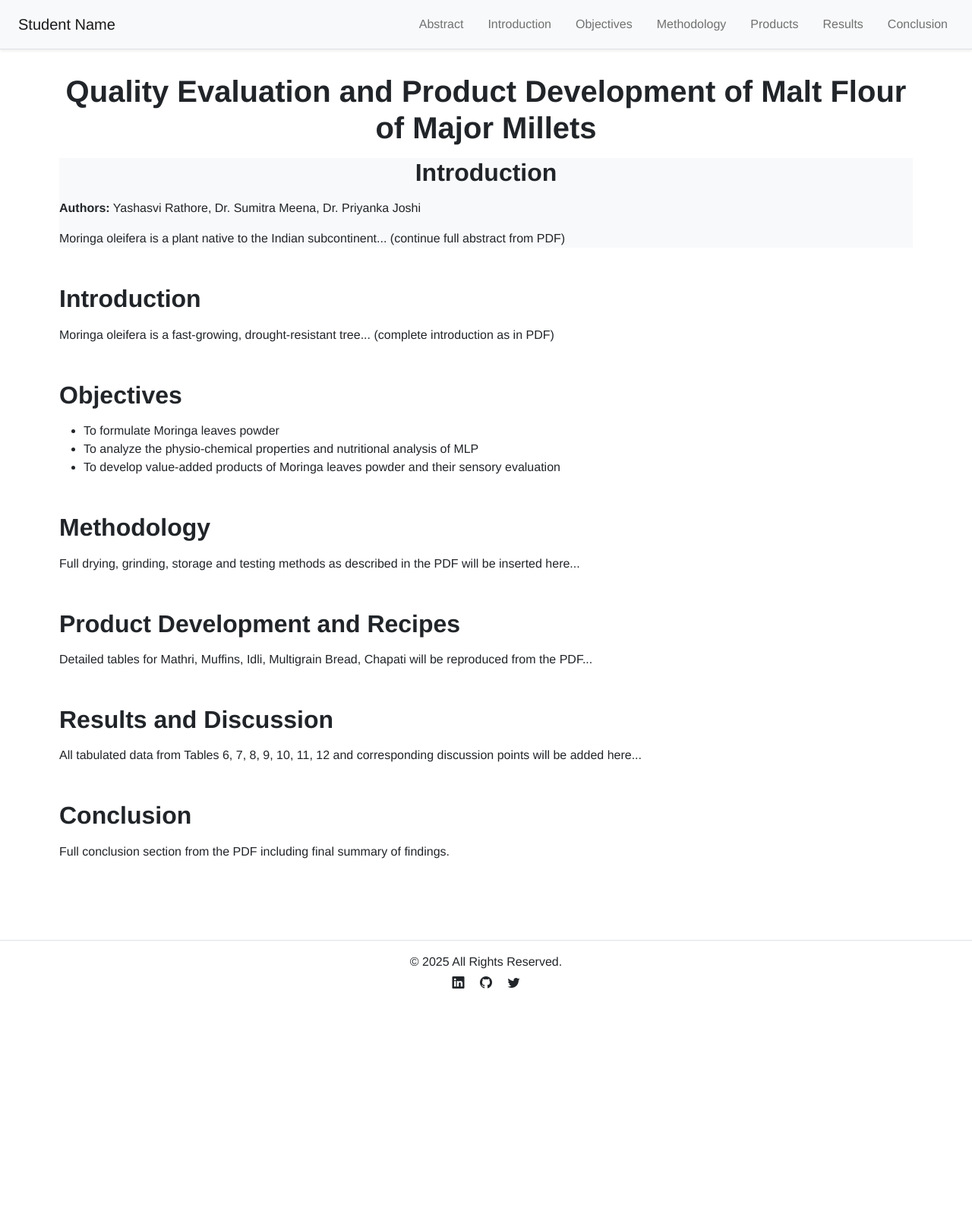
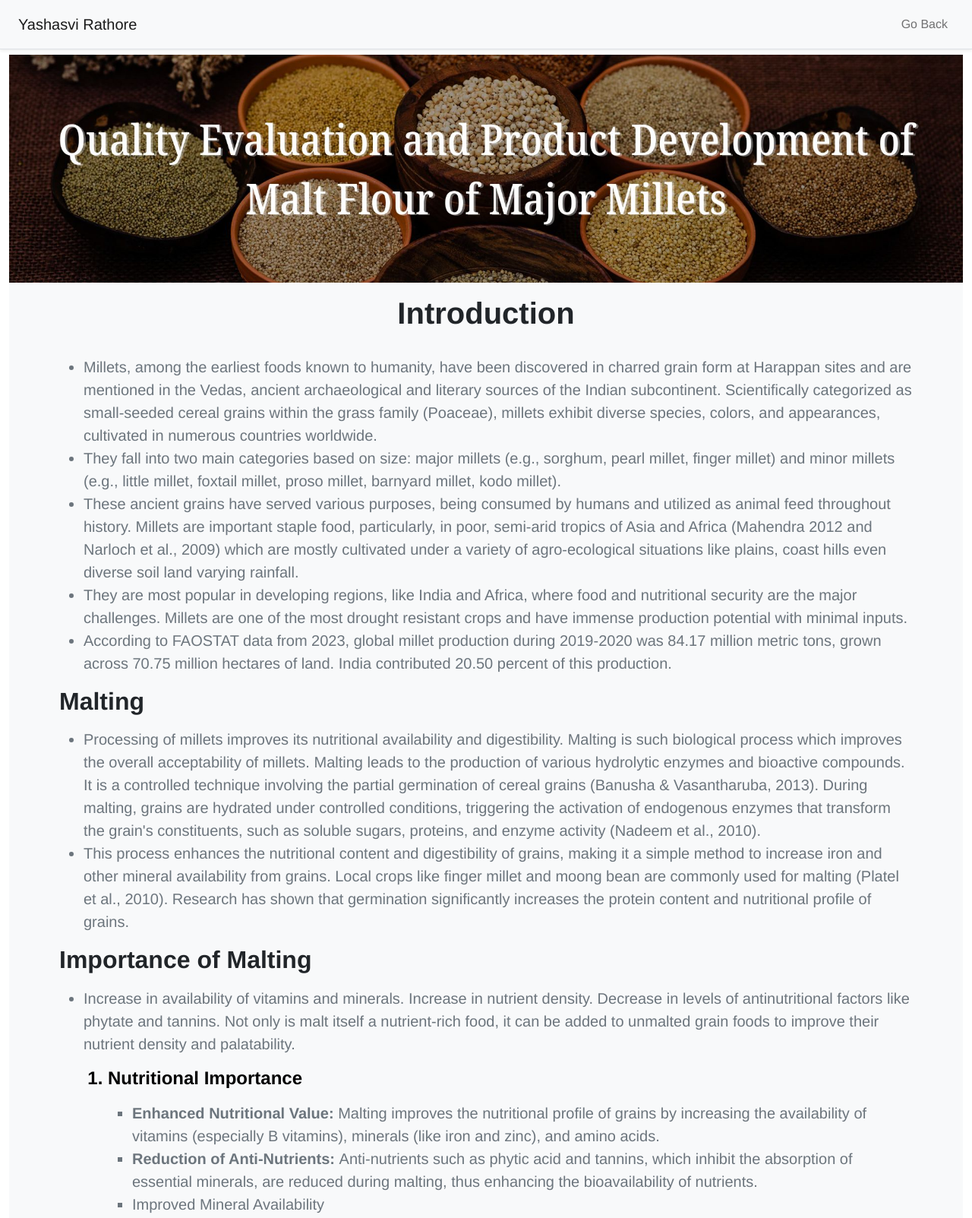
Before and after one commit to Self-Lakshh/PHD-Portfolio.github.io, a plain HTML site: page pages/research1.html in a window 1280 px wide. Shown: the top 1603 px of the page at 76% size. Before the commit the page ends 1322 px from the top, so only its background shows below. Drawn offline with nearby package versions, Linux system fonts and the light colour scheme.

Commit message:
Adding Research-1 Data

```diff
--- a/pages/research1.html
+++ b/pages/research1.html
@@ -29,19 +29,13 @@
     <!-- Navigation Bar -->
     <nav class="navbar navbar-expand-lg navbar-light bg-light border-bottom shadow-sm fixed-top">
         <div class="container-fluid px-4 py-1">
-            <a class="navbar-brand" href="#">Student Name</a>
+            <a class="navbar-brand" href="/index.html">Yashasvi Rathore</a>
             <button class="navbar-toggler" type="button" data-bs-toggle="offcanvas" data-bs-target="#offcanvasNav">
                 <span class="navbar-toggler-icon"></span>
             </button>
             <div class="collapse navbar-collapse justify-content-end" id="navbarNav">
                 <ul class="navbar-nav gap-3">
-                    <li class="nav-item"><a class="nav-link" href="#abstract">Abstract</a></li>
-                    <li class="nav-item"><a class="nav-link" href="#introduction">Introduction</a></li>
-                    <li class="nav-item"><a class="nav-link" href="#objectives">Objectives</a></li>
-                    <li class="nav-item"><a class="nav-link" href="#methodology">Methodology</a></li>
-                    <li class="nav-item"><a class="nav-link" href="#products">Products</a></li>
-                    <li class="nav-item"><a class="nav-link" href="#results">Results</a></li>
-                    <li class="nav-item"><a class="nav-link" href="#conclusion">Conclusion</a></li>
+                    <li class="nav-item"><a class="nav-link" href="/index.html">Go Back</a></li>
                 </ul>
             </div>
         </div>
@@ -55,61 +49,144 @@
         </div>
         <div class="offcanvas-body">
             <ul class="navbar-nav">
-                <li class="nav-item"><a class="nav-link" href="#abstract">Abstract</a></li>
-                <li class="nav-item"><a class="nav-link" href="#introduction">Introduction</a></li>
-                <li class="nav-item"><a class="nav-link" href="#objectives">Objectives</a></li>
-                <li class="nav-item"><a class="nav-link" href="#methodology">Methodology</a></li>
-                <li class="nav-item"><a class="nav-link" href="#products">Products</a></li>
-                <li class="nav-item"><a class="nav-link" href="#results">Results</a></li>
-                <li class="nav-item"><a class="nav-link" href="#conclusion">Conclusion</a></li>
+                <li class="nav-item"><a class="nav-link" href="/index.html">Go Back</a></li>
             </ul>
         </div>
     </div>
 
     <!-- Main Content -->
-    <main class="container my-5 pt-5">
-        <h1 class="mb-3 text-center">Quality Evaluation and Product Development of Malt Flour of Major Millets</h1>
-        <section id="abstract" class="mb-5 bg-light" data-aos="fade-up">
-            <h2 class="mb-3 text-center">Introduction</h2>
-            <p><strong>Authors:</strong> Yashasvi Rathore, Dr. Sumitra Meena, Dr. Priyanka Joshi</p>
-            <p>Moringa oleifera is a plant native to the Indian subcontinent... (continue full abstract from PDF)</p>
+    <main class="container-fluid my-5 pt-4">
+        <!-- Banner -->
+        <div class="container-fluid p-0">
+            <div class="row" style="height: 300px; overflow: hidden;">
+                <img src="/assets/research1-banner.jpg" alt="Banner Image" class="img-fluid w-100 h-100"
+                    style="object-fit: cover;" data-aos="fade-down">
+            </div>
+        </div>
+
+        <!-- Introduction -->
+        <section id="introduction" class="mb-5 bg-light" data-aos="fade-up">
+            <div class="container py-3">
+                <h5 class="text-center display-6 fw-bold mb-3" data-aos="fade-up">Introduction</h5>
+                <div class="row justify-content-center align-items-center text-center text-md-start mb-5">
+                    <!-- Right Side: Text -->
+                    <div>
+                        <p class="lead text-muted mt-3" data-aos="fade-up">
+                        <ul class="lead text-muted mt-3" data-aos="fade-up">
+                            <li>
+                                Millets, among the earliest foods known to humanity, have been discovered in charred
+                                grain form at Harappan sites and
+                                are mentioned in the Vedas, ancient archaeological and literary sources of the Indian
+                                subcontinent. Scientifically
+                                categorized as small-seeded cereal grains within the grass family (Poaceae), millets
+                                exhibit diverse species, colors,
+                                and appearances, cultivated in numerous countries worldwide.
+                            </li>
+                            <li>
+                                They fall into two main categories based on size: major millets (e.g., sorghum, pearl
+                                millet, finger millet) and minor
+                                millets (e.g., little millet, foxtail millet, proso millet, barnyard millet, kodo
+                                millet).
+                            </li>
+                            <li>These ancient grains have served various purposes, being consumed by humans and utilized
+                                as animal feed throughout
+                                history. Millets are important staple food, particularly, in poor, semi-arid tropics of
+                                Asia and Africa (Mahendra 2012
+                                and Narloch et al., 2009) which are mostly cultivated under a variety of agro-ecological
+                                situations like plains, coast
+                                hills even diverse soil land varying rainfall.
+                            </li>
+                            <li>
+                                They are most popular in developing regions, like India and Africa, where food and
+                                nutritional security are the major challenges. Millets are one of the most drought
+                                resistant crops and have immense production potential with minimal inputs.
+                            </li>
+                            <li>
+                                According to FAOSTAT data from 2023, global millet production during 2019-2020 was 84.17
+                                million metric tons, grown
+                                across 70.75 million hectares of land. India contributed 20.50 percent of this
+                                production.
+                            </li>
+                        </ul>
+                        </p>
+
+                        <!-- Malting -->
+                        <h2 class="fw-bold mb-3 text-black" data-aos="fade-up"> Malting </h2>
+                        <p class="lead text-muted mt-3" data-aos="fade-up">
+                        <ul class="lead text-muted mt-3" data-aos="fade-up">
+                            <li>
+                                Processing of millets improves its nutritional availability and digestibility. Malting
+                                is such biological process which
+                                improves the overall acceptability of millets. Malting leads to the production of
+                                various hydrolytic enzymes and
+                                bioactive compounds. It is a controlled technique involving the partial germination of
+                                cereal grains (Banusha &
+                                Vasantharuba, 2013). During malting, grains are hydrated under controlled conditions,
+                                triggering the activation of
+                                endogenous enzymes that transform the grain's constituents, such as soluble sugars,
+                                proteins, and enzyme activity
+                                (Nadeem et al., 2010).
+
+                            </li>
+                            <li>
+                                This process enhances the nutritional content and digestibility of grains, making it a
+                                simple method to increase iron
+                                and other mineral availability from grains. Local crops like finger millet and moong
+                                bean are commonly used for malting
+                                (Platel et al., 2010). Research has shown that germination significantly increases the
+                                protein content and nutritional
+                                profile of grains.
+
+                            </li>
+                        </ul>
+                        </p>
+
+                        <!-- Importance of Malting -->
+                        <h2 class="fw-bold mb-3 text-black" data-aos="fade-up"> Importance of Malting </h2>
+                        <p class="lead text-muted mt-3" data-aos="fade-up">
+                        <ul class="lead text-muted mt-3" data-aos="fade-up">
+                            <li>
+                                Increase in availability of vitamins and minerals. Increase in nutrient
+                                density. Decrease in levels of antinutritional
+                                factors like phytate and tannins. Not only is malt itself a nutrient-rich food, it can
+                                be added to unmalted grain foods
+                                to improve their nutrient density and palatability.
+                            </li>
+                            <ol class="lead text-black mt-3" data-aos="fade-up">
+                                <li class="h4 fw-bold" style="color: black;">Nutritional Importance</li>
+                                <ul class="lead text-muted mt-3" data-aos="fade-up">
+                                    <li><span class="fw-bold h5">Enhanced Nutritional Value: </span>
+                                        Malting improves the nutritional profile
+                                        of grains by increasing the availability of vitamins (especially B vitamins),
+                                        minerals (like iron and zinc), and amino acids.
+                                    </li>
+                                    <li><span class="fw-bold h5">Reduction of Anti-Nutrients: </span>
+                                        Anti-nutrients such as phytic acid and tannins, which inhibit the absorption of
+                                        essential minerals, are reduced during
+                                        malting, thus enhancing the bioavailability of nutrients.</li>
+                                    <li>Improved Mineral Availability</li>
+                                </ul>
+                                <li>Flavor Development</li>
+                                <li>Enhanced Shelf Life</li>
+                            </ol>
+                        </ul>
+                    </div>
+                </div>
+            </div>
         </section>
 
-        <section id="introduction" class="mb-5" data-aos="fade-up">
-            <h2 class="mb-3">Introduction</h2>
-            <p>Moringa oleifera is a fast-growing, drought-resistant tree... (complete introduction as in PDF)</p>
-        </section>
+        <!-- Millets Scenario - India and the World -->
 
-        <section id="objectives" class="mb-5" data-aos="fade-up">
-            <h2 class="mb-3">Objectives</h2>
-            <ul>
-                <li>To formulate Moringa leaves powder</li>
-                <li>To analyze the physio-chemical properties and nutritional analysis of MLP</li>
-                <li>To develop value-added products of Moringa leaves powder and their sensory evaluation</li>
-            </ul>
-        </section>
+        <!-- Nutritional Composition -->
 
-        <section id="methodology" class="mb-5" data-aos="fade-up">
-            <h2 class="mb-3">Methodology</h2>
-            <p>Full drying, grinding, storage and testing methods as described in the PDF will be inserted here...</p>
-        </section>
+        <!-- Phytochemical Analysis -->
 
-        <section id="products" class="mb-5" data-aos="fade-up">
-            <h2 class="mb-3">Product Development and Recipes</h2>
-            <p>Detailed tables for Mathri, Muffins, Idli, Multigrain Bread, Chapati will be reproduced from the PDF...
-            </p>
-        </section>
+        <!-- Developments of Products -->
 
-        <section id="results" class="mb-5" data-aos="fade-up">
-            <h2 class="mb-3">Results and Discussion</h2>
-            <p>All tabulated data from Tables 6, 7, 8, 9, 10, 11, 12 and corresponding discussion points will be added
-                here...</p>
-        </section>
+        <!-- Website Development -->
 
-        <section id="conclusion" class="mb-5" data-aos="fade-up">
-            <h2 class="mb-3">Conclusion</h2>
-            <p>Full conclusion section from the PDF including final summary of findings.</p>
-        </section>
+        <!-- References -->
+
     </main>
 
     <!-- Footer -->
```
Also changed, not shown: pages/research2.html (+1 -1 lines), assets/research1-banner.jpg (added).
